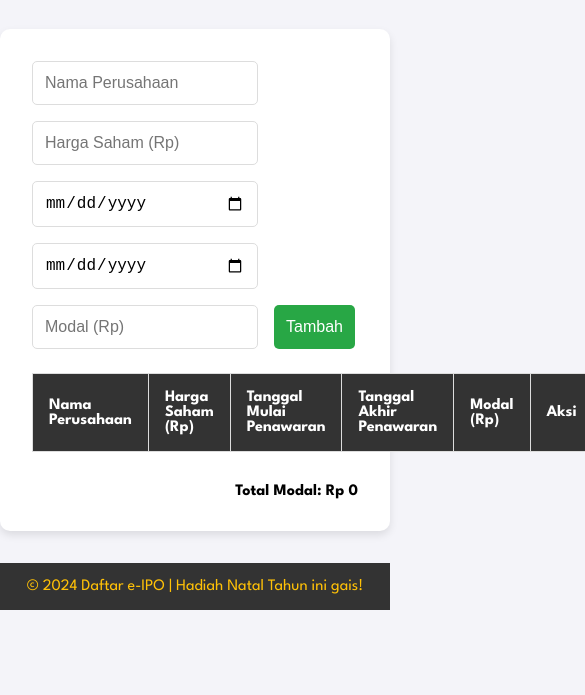
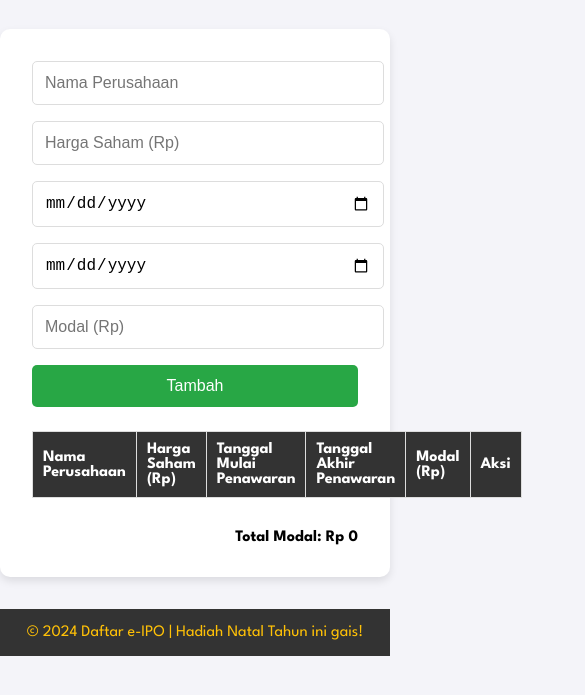
Before and after one commit to jefry24d/e-IPO, a plain HTML site: page index.html in a window 390 px wide. Shown: the part 115-810 px from the top of the page, 585 px wide, since content can reach past the window. Drawn offline with Linux system fonts and the light colour scheme; no server answers.

Commit message:
Update styles.css

```diff
--- a/styles.css
+++ b/styles.css
@@ -107,3 +107,33 @@ footer {
     background-color: #333;
     color: #ffc107;
 }
+
+/* Media queries untuk perangkat dengan lebar layar 600px atau lebih kecil */
+@media (max-width: 600px) {
+    .add-row {
+        flex-direction: column;
+    }
+
+    .add-row input, .add-row button {
+        width: 100%;
+    }
+
+    table th, table td {
+        padding: 8px;
+    }
+
+    .total {
+        font-size: 1rem;
+    }
+}
+
+/* Media queries untuk perangkat dengan lebar layar 768px atau lebih kecil */
+@media (max-width: 768px) {
+    .add-row input, .add-row button {
+        width: 100%;
+    }
+
+    table th, table td {
+        padding: 10px;
+    }
+}
```
